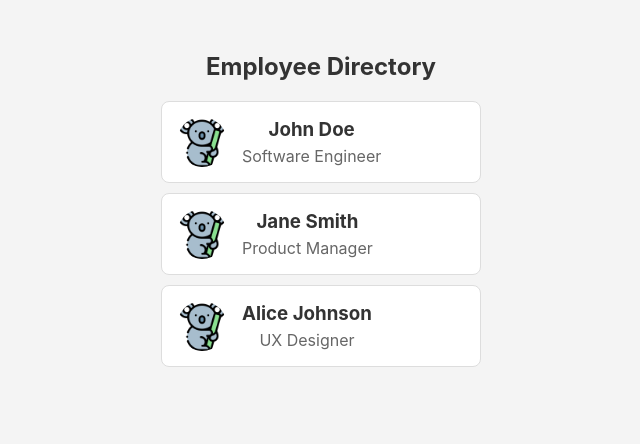
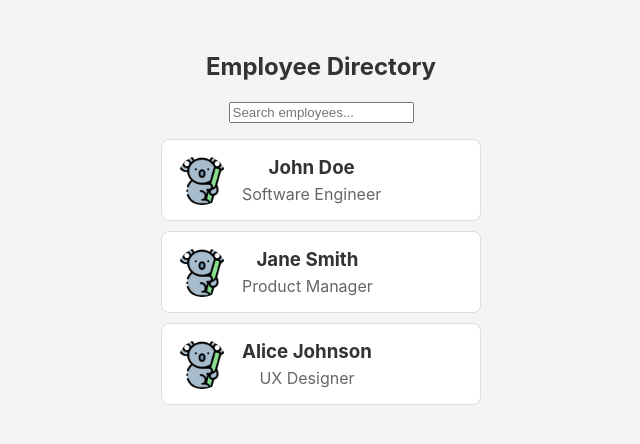
Before and after one commit to hvega6/emplyee-directory-using-vite-react, a React (Vite) app in the folder emplyee directory/: page / in a window 1280 px wide. Shown: the top 444 px of the page, without its empty margins (319-959 px from the left). Built offline with nearby package versions, Linux system fonts and the light colour scheme.

Commit message:
Update SearchBar.jsx

```diff
--- a/emplyee directory/src/routes/SearchBar.jsx
+++ b/emplyee directory/src/routes/SearchBar.jsx
@@ -1,9 +1,7 @@
-import React from 'react'
-
 function SearchBar() {
   return (
     <div>
-
+      <input type="text" placeholder="Search employees..." />
     </div>
   )
 }
```
